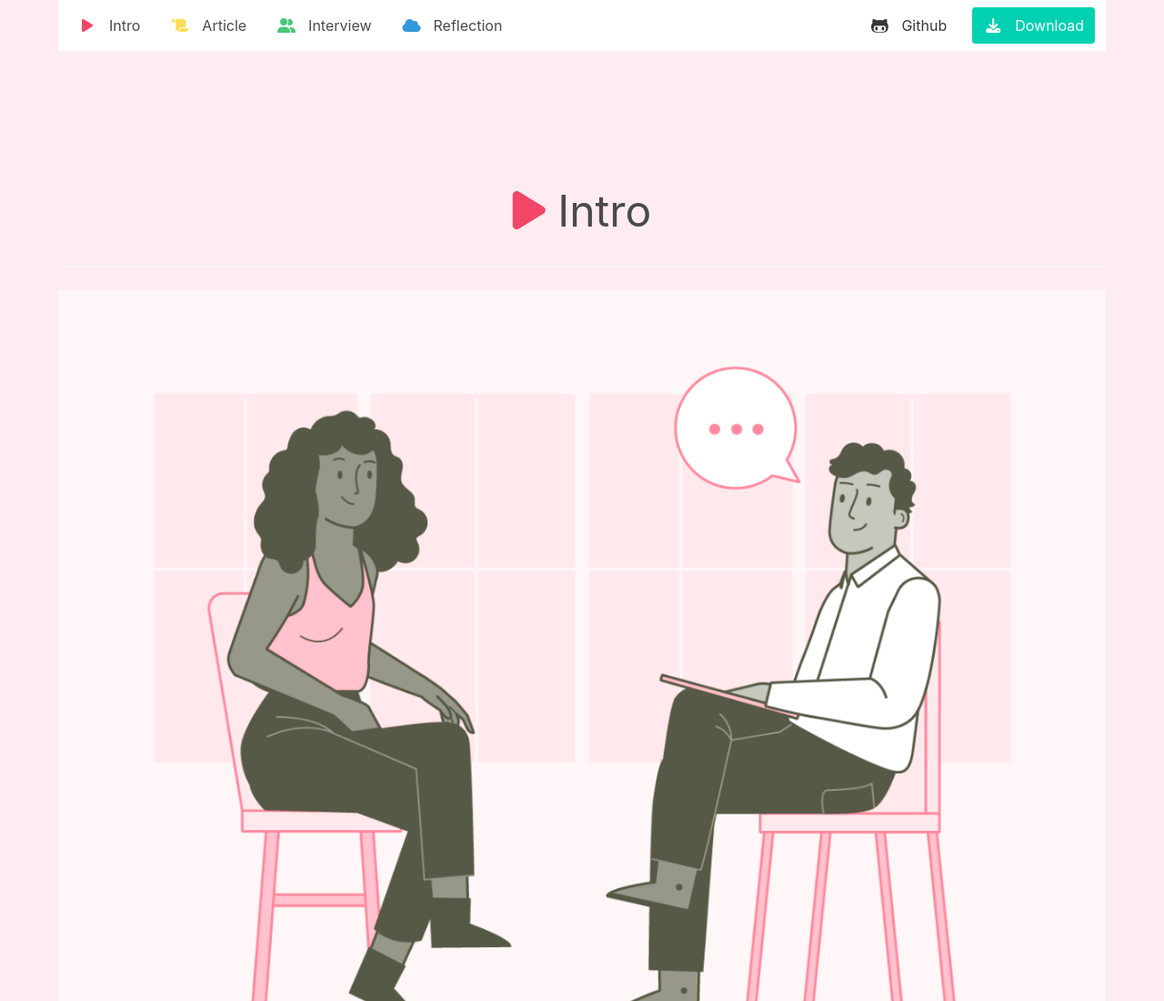
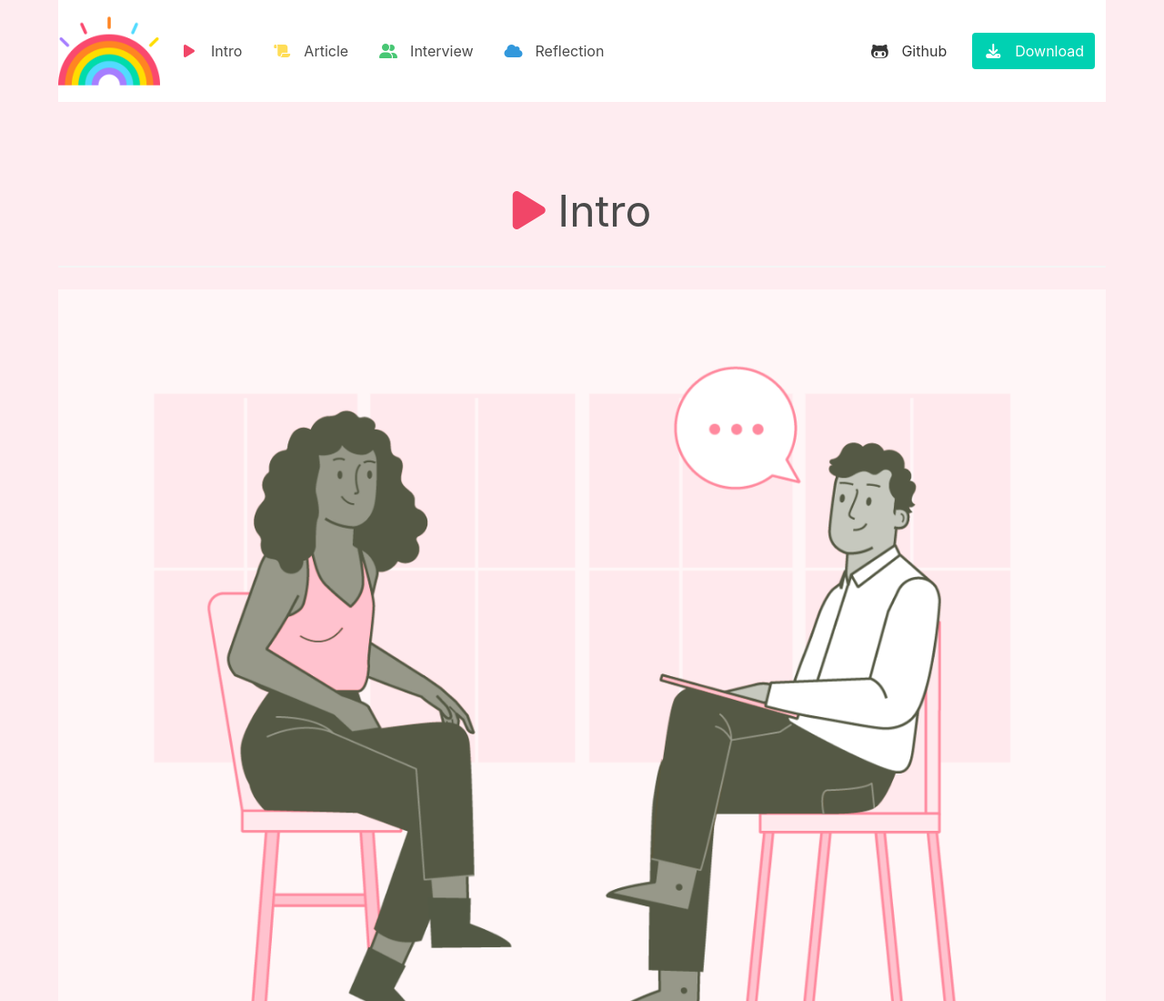
Before and after one commit to narissarah/real-estate, a website: page index.html in a window 1280 px wide. Shown: the top 1100 px of the page at 91% size. Drawn offline with Linux system fonts and the light colour scheme; files that its build step writes are made by us from their sources.

Commit message:
Initial commit

```diff
--- a/index.html
+++ b/index.html
@@ -45,6 +45,7 @@
 		<source src="audio.mp3">
 	</audio>
 	<nav class="navbar container is-transparent is-fixed-top">
+		<img src="img/rainbow.png" width="112" height="28">
 		<div class="navbar-brand">
 			<div class="navbar-burger" data-target="navbarExampleTransparentExample">
 				<span></span>
```
